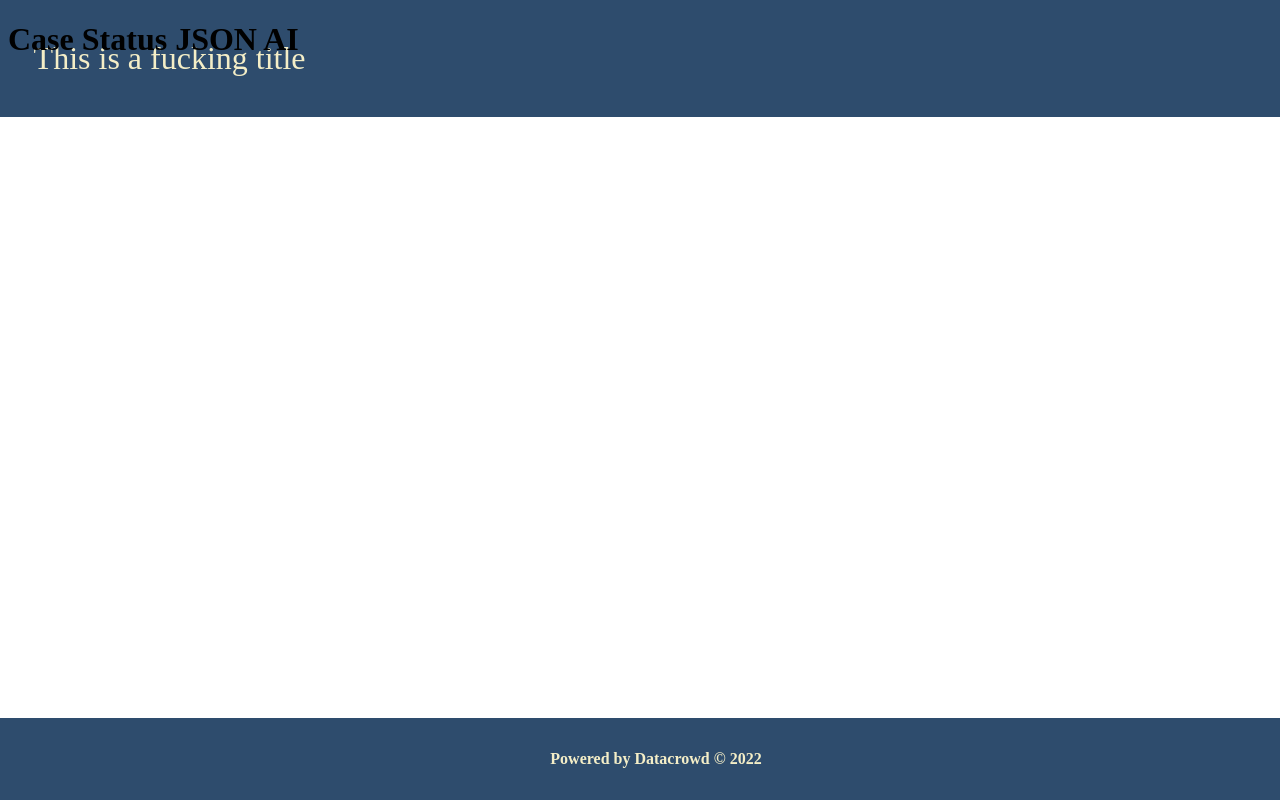
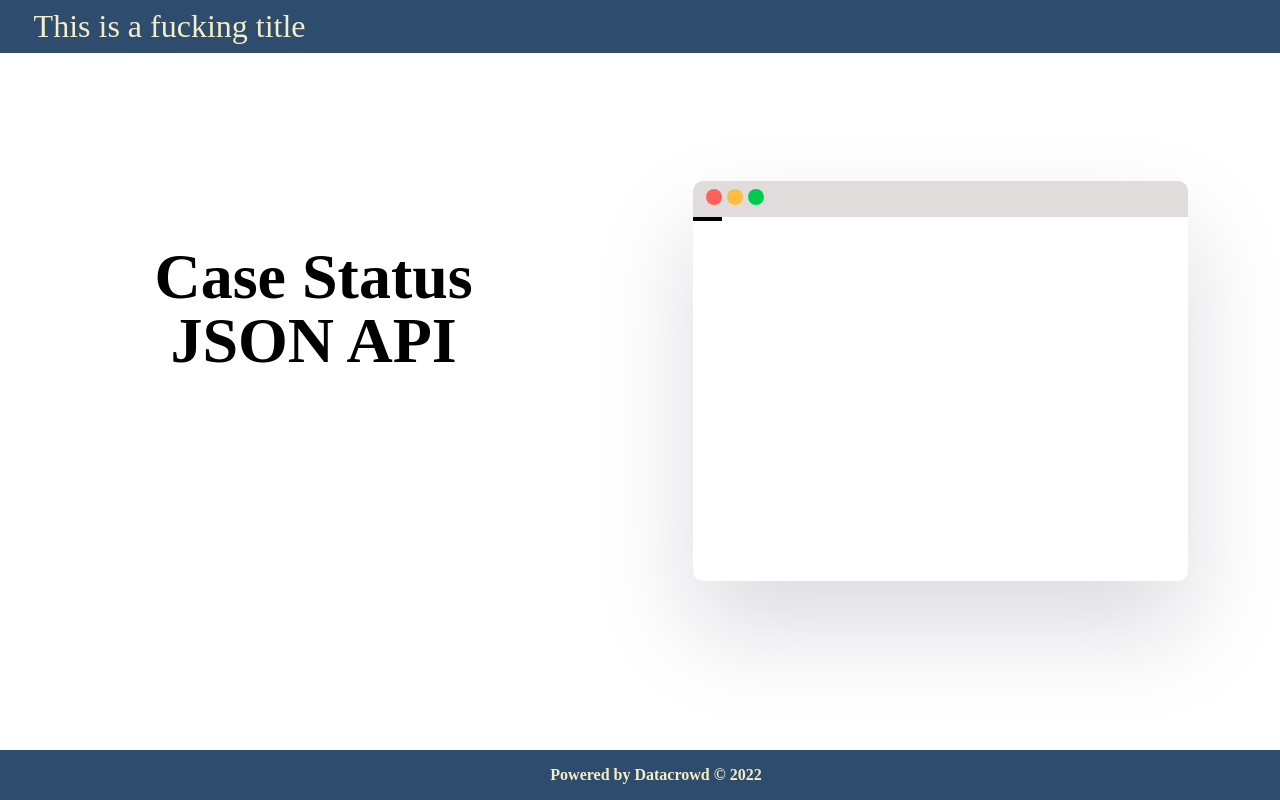
Before and after one commit to akshatdatacrowd/uscis-api, a React (Create React App) app: page / in a window 1280 px wide. Built offline with nearby package versions, Linux system fonts and the light colour scheme.

Commit message:
added the window

```diff
--- a/src/App.tsx
+++ b/src/App.tsx
@@ -4,13 +4,14 @@ import Index from "./components/Index";
 
 function App() {
   return (
-
     <div className="App">
       <Header />
-      <Index />
+      <body>
+        <Index />
+      </body>
+
       <Footer />
     </div>
-
   );
 }
 
--- a/src/components/Index.tsx
+++ b/src/components/Index.tsx
@@ -1,26 +1,35 @@
-
+import { BsCircleFill } from "react-icons/bs";
 
 const Index = () => {
   return (
     <div className="indexMainBody">
       <div className="leftPanel">
-    <h1>Case Status JSON AI</h1>
+        <h1>Case Status</h1>
+        <h1>JSON API</h1>
       </div>
-    {/* <div className="rightPanel">
+      <div className="rightPanel">
         <div className="window">
           <div className="topbar">
-
+            <div className="topbarbtns">
+              <div className="topbarred">
+                <BsCircleFill color="#FF605C" />
               </div>
-            <div className="sidebarWindow">
-
+              <div className="topbarred">
+                <BsCircleFill color=" #FFBD44" />
               </div>
-            <div className="mainWindow">
-
+              <div className="topbarred">
+                <BsCircleFill color="#00CA4E" />
               </div>
             </div>
-    </div> */}
           </div>
-  )
-}
+          <div className="bodywindow">
+            <div className="sidebarWindow"></div>
+            <div className="mainWindow"></div>
+          </div>
+        </div>
+      </div>
+    </div>
+  );
+};
 
-export default Index
+export default Index;
--- a/src/index.css
+++ b/src/index.css
@@ -1,16 +1,25 @@
-html, * {
+* {
+  padding: 0%;
+  margin: 0%;
+  font-family: "Times New Roman", "montserrat-bold", serif;
+}
 
-  background-color: #F7F6E7;
-  background: transparent;
+a,
+a:hover,
+a:visited,
+a:active,
+a:link,
+Link {
+  color: inherit;
+  text-decoration: none;
 }
 
 .Header {
-  width: 100vw;
   top: 0;
   height: auto;
   background-color: #2E4C6D;
   padding: 1vh;
-  position: fixed;
+  position: sticky;
   right: 0;
   left: 0;
 }
@@ -37,6 +46,63 @@ html, * {
 }
 
 .indexMainBody {
-  display: flexbox;
+  top: ;
   position: relative;
+  display: flex;
 }
+
+.leftPanel {
+  width: 50%;
+  text-align: center;
+  padding: 3vw;
+  padding-top: 15vw;
+  font-size: xx-large;
+  line-height: 1;
+}
+
+.rightPanel {
+  width: 50%;
+  text-align: center;
+  padding: 3vw;
+  padding-top: 10vw;
+  padding-right: 5vw;
+}
+
+.window {
+  width: 90%;
+  height: 400px;
+  border-bottom-left-radius: 10px;
+  border-bottom-right-radius: 10px;
+  margin: auto;
+  box-shadow: rgba(17, 12, 46, 0.15) 0px 48px 100px 0px;
+}
+
+.topbar {
+  width: 100%;
+  background-color: #e0dcdc;
+  border-top-left-radius: 10px;
+  border-top-right-radius: 10px;
+  text-align: left;
+  padding-top: 1vh;
+  padding-bottom: 1vh;
+
+}
+
+.topbarbtns {
+  margin-left: 1vw;
+  word-spacing: 10px;
+  display: flex;
+}
+
+.topbarred {
+  padding-right: 5px;
+}
+.bodywindow {
+
+}
+
+.sidebarWindow {
+  width: 5%;
+  border: 2px black solid;
+  height: ;
+}
```
Lines whose indentation alone changed are shown as unchanged.
